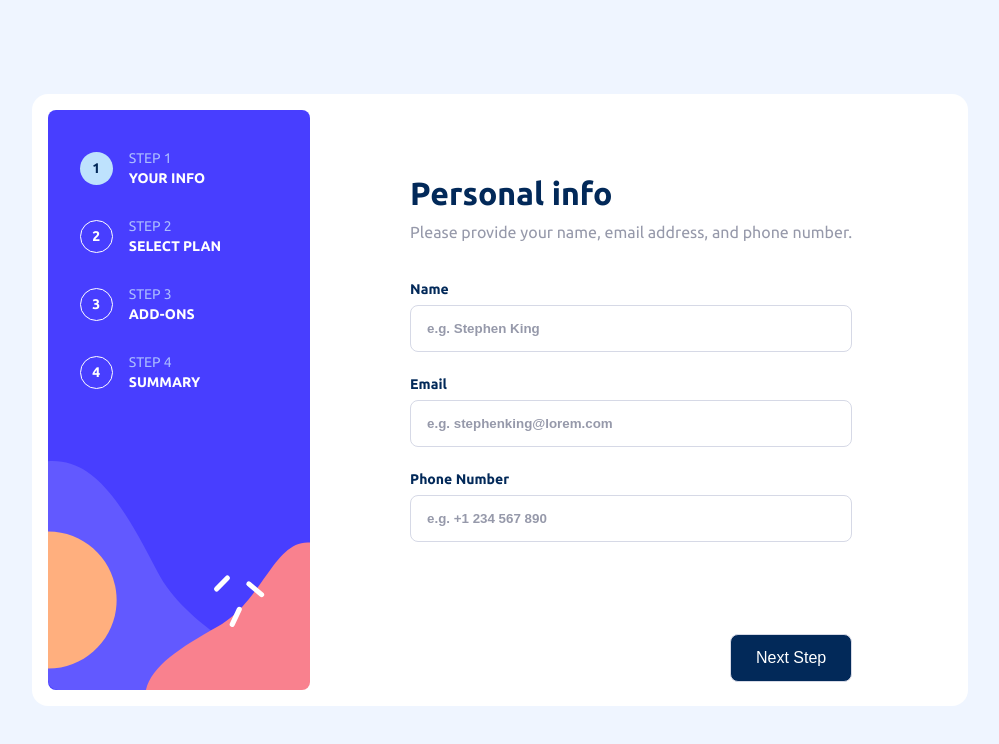
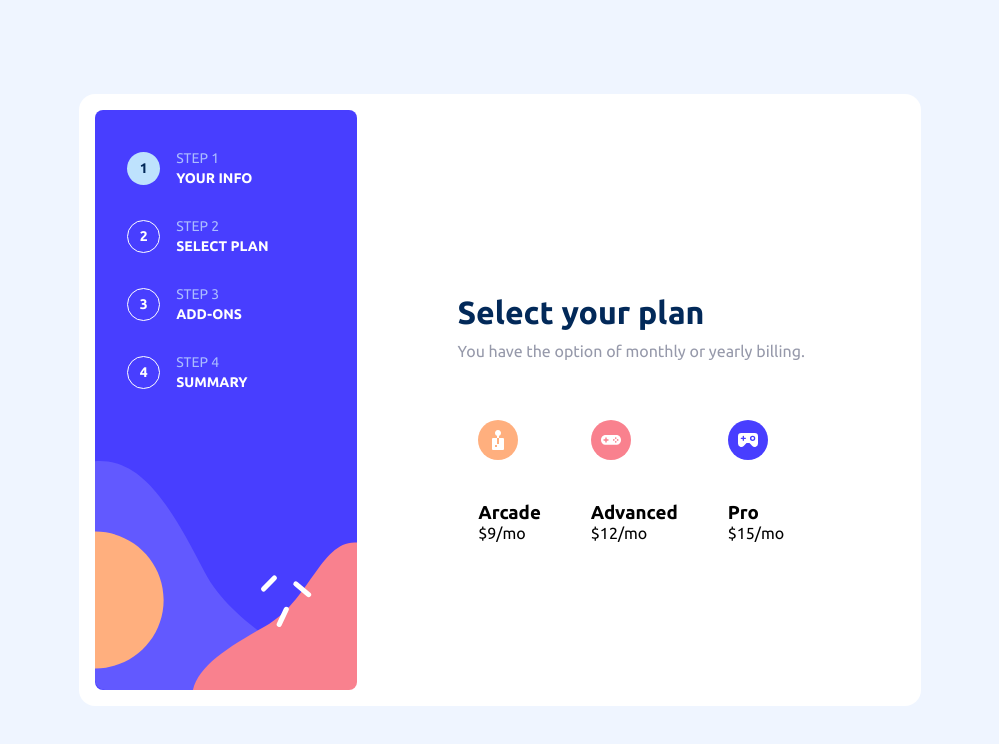
Before and after one commit to Artur-Neri/advanced-form, a plain HTML site: page index.html in a window 1280 px wide. Shown: the whole page, without its empty margins (140-1139 px from the left). Drawn offline with Linux system fonts and the light colour scheme.

Commit message:
adicionando logica de renderizar

```diff
--- a/css/style.css
+++ b/css/style.css
@@ -132,6 +132,8 @@ body {
 .estado {
   display: flex;
   flex-direction: column;
+  align-items: center;
+  justify-content: center;
   gap: 2.5rem;
 
   margin-right: 100px;
@@ -205,3 +207,20 @@ input[type="submit"] {
   background-color: var(--color-denim);
   color: var(--color-white);
 }
+
+.estado__plans {
+  display: flex;
+  gap: 1.125rem;
+}
+
+.estado__plan {
+  display: flex;
+  flex-direction: column;
+  justify-content: flex-start;
+
+  gap: 2.4375rem;
+
+  padding: 1.25rem 1rem;
+
+  border-color: var(--color-border);
+}
--- a/index.html
+++ b/index.html
@@ -55,43 +55,43 @@
 
       <div class="estado">
         <div class="estado__text">
-          <h1 class="estado__title">Personal info</h1>
+          <h1 class="estado__title">Select your plan</h1>
           <p class="estado__description">
-            Please provide your name, email address, and phone number.
+            You have the option of monthly or yearly billing.
           </p>
         </div>
 
-        <form action="#" class="form">
-          <label for="form-name" class="input"
-            ><span>Name</span>
-            <input id="form-name" type="text" placeholder="e.g. Stephen King"
-          /></label>
+        <div class="estado__plans">
+          <div class="estado__plan">
+            <div class="estado__plan__img">
+              <img src="./assets/images/icon-arcade.svg" alt="arcade icon" />
+            </div>
+            <div class="estado__plan__text">
+              <h3 class="plan__title">Arcade</h3>
+              <p class="plan__description">$9/mo</p>
+            </div>
+          </div>
 
-          <label for="form-email" class="input"
-            ><span>Email</span>
-            <input
-              id="form-email"
-              type="email"
-              placeholder="e.g. stephenking@lorem.com"
-          /></label>
+          <div class="estado__plan">
+            <div class="estado__plan__img">
+              <img src="./assets/images/icon-advanced.svg" alt="arcade icon" />
+            </div>
+            <div class="estado__plan__text">
+              <h3 class="plan__title">Advanced</h3>
+              <p class="plan__description">$12/mo</p>
+            </div>
+          </div>
 
-          <label for="form-phone" class="input"
-            ><span>Phone Number</span>
-            <input
-              id="form-phone"
-              type="email"
-              placeholder="e.g. +1 234 567 890"
-          /></label>
-        </form>
-
-        <input type="submit" value="Next Step" />
-        <!-- Name
-
-
-
-
-
-Next Step -->
+          <div class="estado__plan">
+            <div class="estado__plan__img">
+              <img src="./assets/images/icon-Pro.svg" alt="arcade icon" />
+            </div>
+            <div class="estado__plan__text">
+              <h3 class="plan__title">Pro</h3>
+              <p class="plan__description">$15/mo</p>
+            </div>
+          </div>
+        </div>
       </div>
 
       <!-- <div class="sumario-mobile">
@@ -116,14 +116,11 @@ Next Step -->
     <!-- Select your plan
   You have the option of monthly or yearly billing.
 
-  Arcade
-  $9/mo
 
-  Advanced
-  $12/mo
 
-  Pro
-  $15/mo
+
+
+
 
   Monthly
   Yearly
@@ -183,5 +180,6 @@ Next Step -->
     Challenge by <a href="https://www.frontendmentor.io?ref=challenge" target="_blank">Frontend Mentor</a>.
     Coded by <a href="#">Your Name Here</a>.
   </div> -->
+    <!-- <script src="./app/main.js"></script> -->
   </body>
 </html>
```
Also changed, not shown: app/main.js (added, +63 -0 lines).
